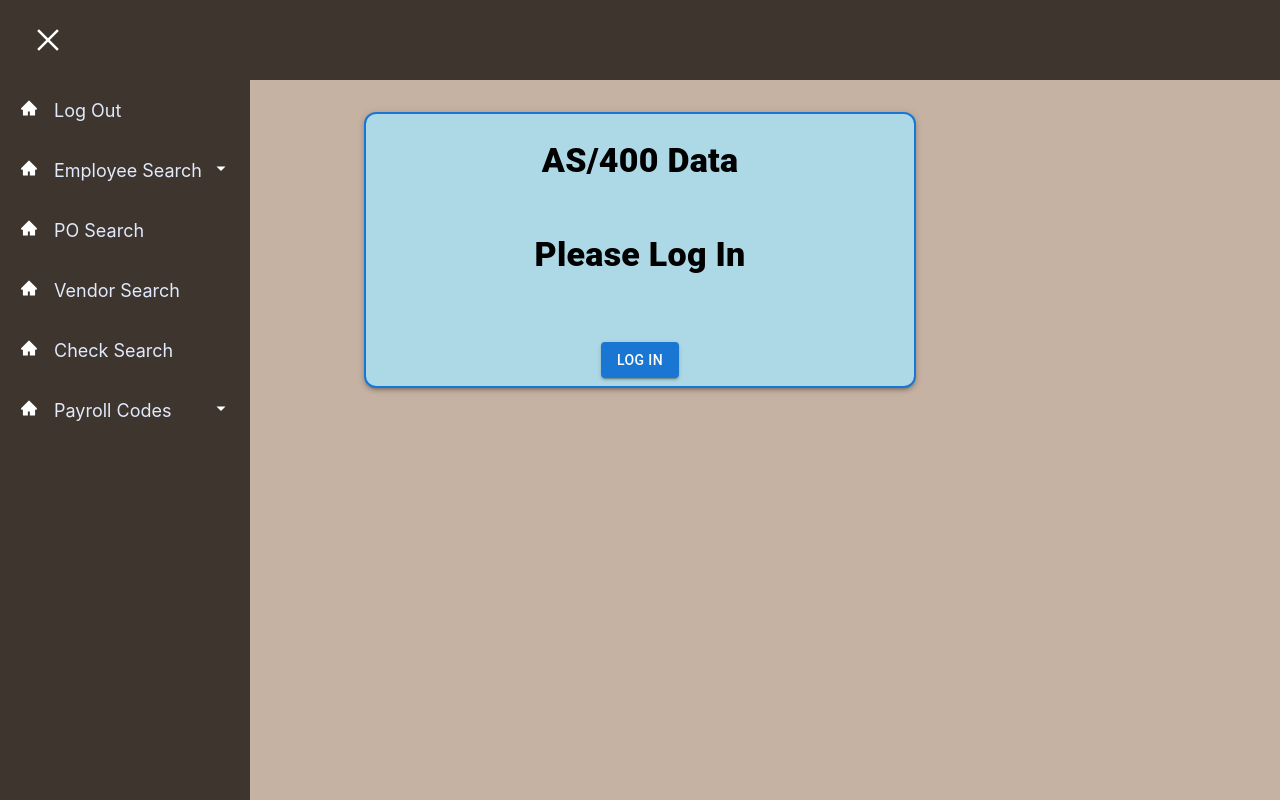
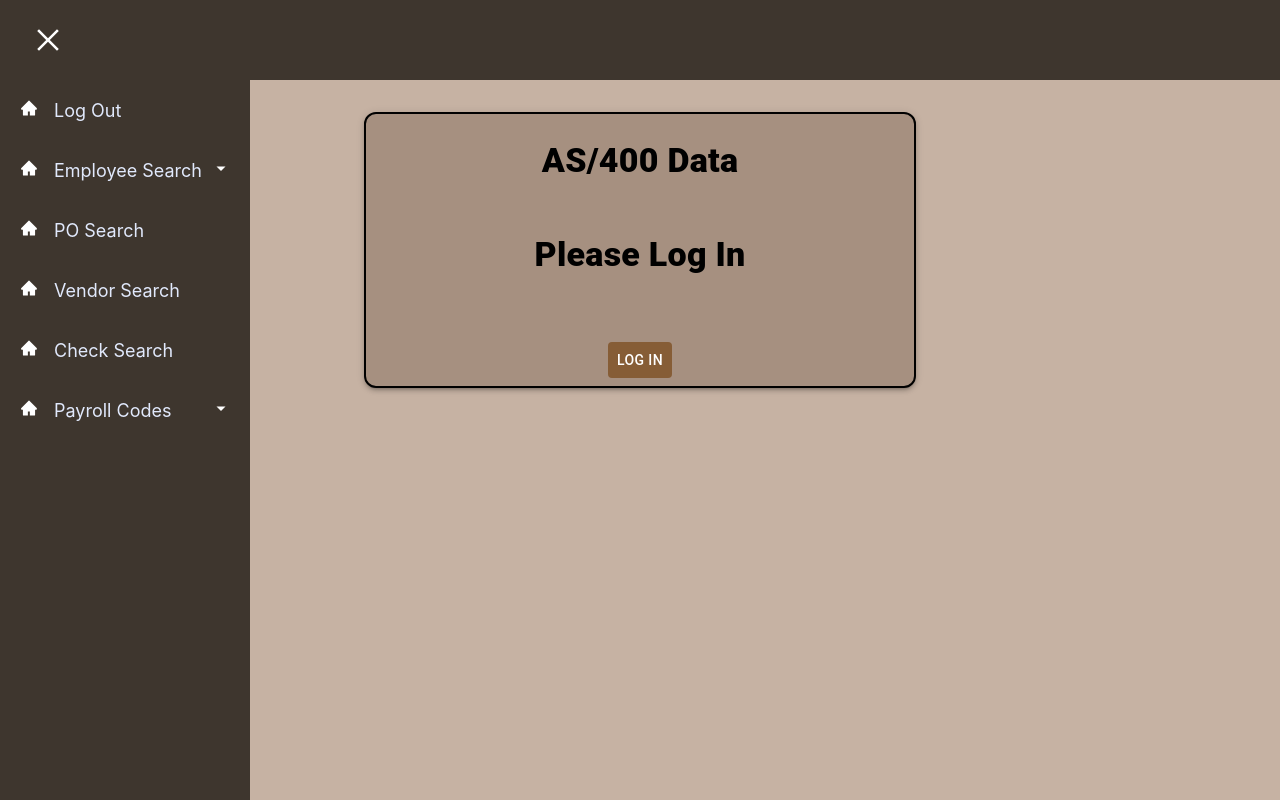
Before and after one commit to mfischer4623/jcboe, a React (Create React App) app in the folder frontend/: page / in a window 1280 px wide. Built offline with nearby package versions, Linux system fonts and the light colour scheme.

Commit message:
adding filters for employee name and colors for filters

```diff
--- a/frontend/src/employeeName.js
+++ b/frontend/src/employeeName.js
@@ -2,7 +2,8 @@ import React, { useEffect, useState } from "react";
 import { useNavigate } from "react-router-dom";
 import {
     Table, TableBody, TableCell, TableContainer, TableHead,
-    TableRow, TablePagination, TableSortLabel, Paper, TextField, MenuItem, Toolbar
+    TableRow, TablePagination, TableSortLabel, Paper, TextField, MenuItem, Toolbar,
+    Typography
 } from "@mui/material";
 import "./employeeName.css";
 
@@ -16,7 +17,7 @@ const EmployeeName = (props) => {
 
     const [filterLastName, setFilterLastName] = useState("");
     const [filterFirstName, setFilterFirstName] = useState("");
-    const [filterStatus, setFilterStatus] = useState("");
+    const [filterStatus, setFilterStatus] = useState("All");
 
     const navigate = useNavigate();
 
@@ -63,7 +64,8 @@ const EmployeeName = (props) => {
     const filteredEmployees = es?.filter((emp) =>
         emp.EMLNAM.toLowerCase().includes(filterLastName.toLowerCase()) &&
         emp.EMFNAM.toLowerCase().includes(filterFirstName.toLowerCase()) &&
-        (filterStatus ? emp.EMSTAT === filterStatus : true)
+        // (filterStatus ? emp.EMSTAT === filterStatus : true)
+        (filterStatus === "All" || emp.EMSTAT === filterStatus)
     );
 
     const sortedEmployees = filteredEmployees?.sort((a, b) => {
@@ -82,13 +84,18 @@ const EmployeeName = (props) => {
             <br />
 
             <Toolbar>
+            <Typography sx={{fontSize:'20px', marginRight:'20px'}}>
+                  <b>Filter Data : {"   "} </b>
+                    </Typography>
+                    <br></br>
+                    <br></br>
                 <TextField
                     label="Last Name"
                     variant="outlined"
                     size="small"
                     value={filterLastName}
                     onChange={(e) => setFilterLastName(e.target.value)}
-                    style={{ marginRight: "10px" }}
+                    style={{ marginRight: "10px" , backgroundColor:'#F0E8E2'}}
                 />
                 <TextField
                     label="First Name"
@@ -96,7 +103,7 @@ const EmployeeName = (props) => {
                     size="small"
                     value={filterFirstName}
                     onChange={(e) => setFilterFirstName(e.target.value)}
-                    style={{ marginRight: "10px" }}
+                    style={{ marginRight: "10px",  backgroundColor:'#F0E8E2' }}
                 />
                 <TextField
                     label="Status"
@@ -105,11 +112,11 @@ const EmployeeName = (props) => {
                     select
                     value={filterStatus}
                     onChange={(e) => setFilterStatus(e.target.value)}
-                    style={{ width: "150px" }}
+                    style={{ width: "150px",  backgroundColor:'#F0E8E2' }}
                 >
-                    <MenuItem value="">All</MenuItem>
-                    <MenuItem value="Active">Active</MenuItem>
-                    <MenuItem value="Inactive">Inactive</MenuItem>
+                    <MenuItem value="All">All</MenuItem>
+                    <MenuItem value="Y">Y</MenuItem>
+                    <MenuItem value="N">N</MenuItem>
                 </TextField>
             </Toolbar>
 
--- a/frontend/src/home.js
+++ b/frontend/src/home.js
@@ -21,10 +21,10 @@ const Home = (props) => {
     return (
         <Container maxWidth="sm" sx={{ mt: 4 }}>
             <Card sx={{
-                bgcolor: 'lightblue',    // Background color
+                bgcolor: '#A69080',    // Background color
                 borderRadius: 3,         // Rounded corners
                 boxShadow: 3,            // Box shadow
-                border: '2px solid #1976d2' // Border
+                border: '2px solid black' // Border
             }}>
                 <CardContent>
                     <Box sx={{ textAlign: "center", mb: 4 }}>
@@ -58,8 +58,10 @@ const Home = (props) => {
                 </CardContent>
                 <CardActions sx={{ justifyContent: "center" }}>
                     <Button
-                        variant="contained"
-                        color={loggedIn ? "secondary" : "primary"}
+                        // variant="contained"
+                        // color={loggedIn ? "secondary" : "primary"}
+                        sx={{backgroundColor:'#865d36',color:'white', border:'black', '&:hover': {
+                            backgroundColor: 'black'}}}
                         onClick= {onButtonClick}
                     >
                         {loggedIn ? "Log out" : "Log in"}
```
